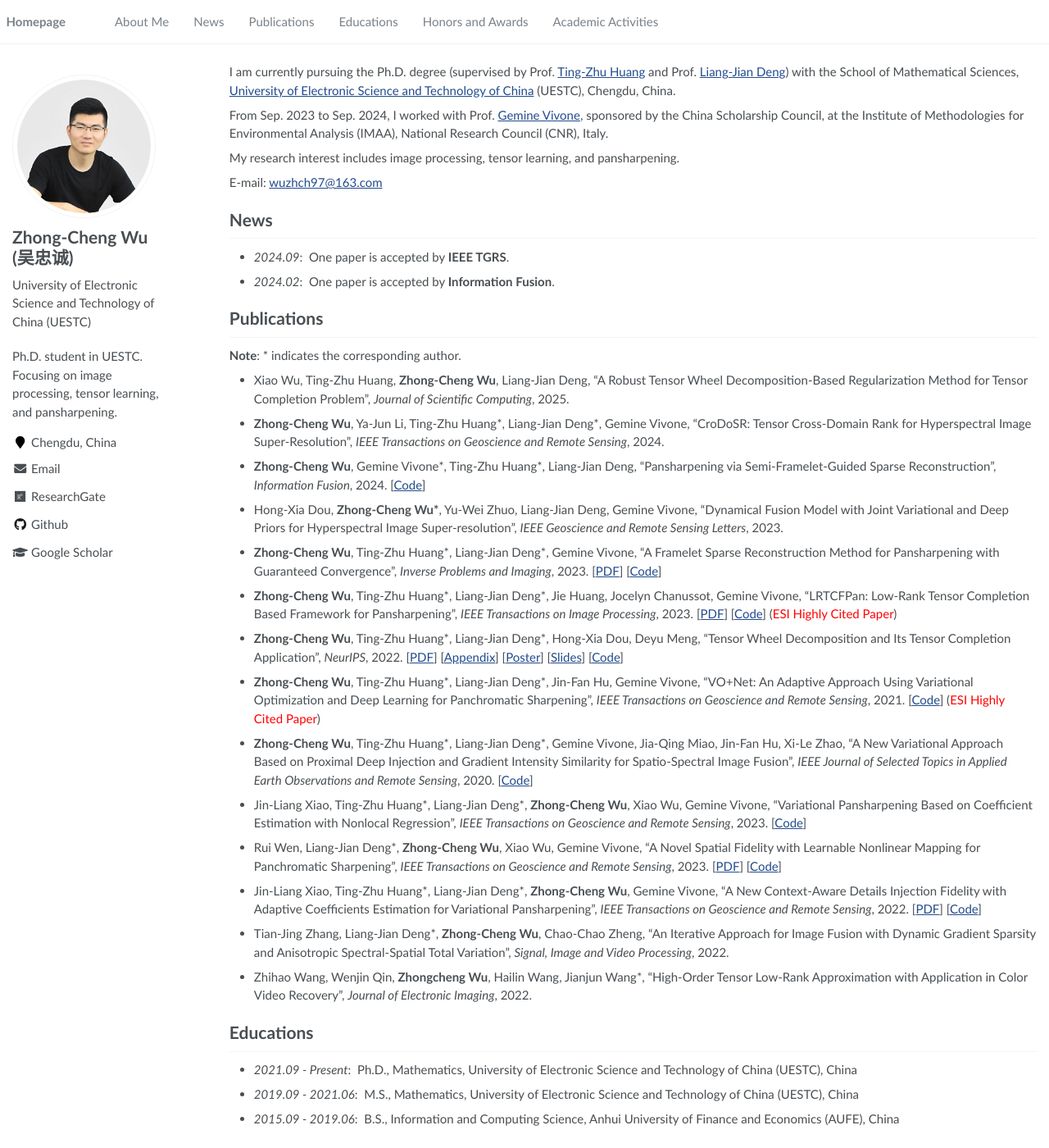
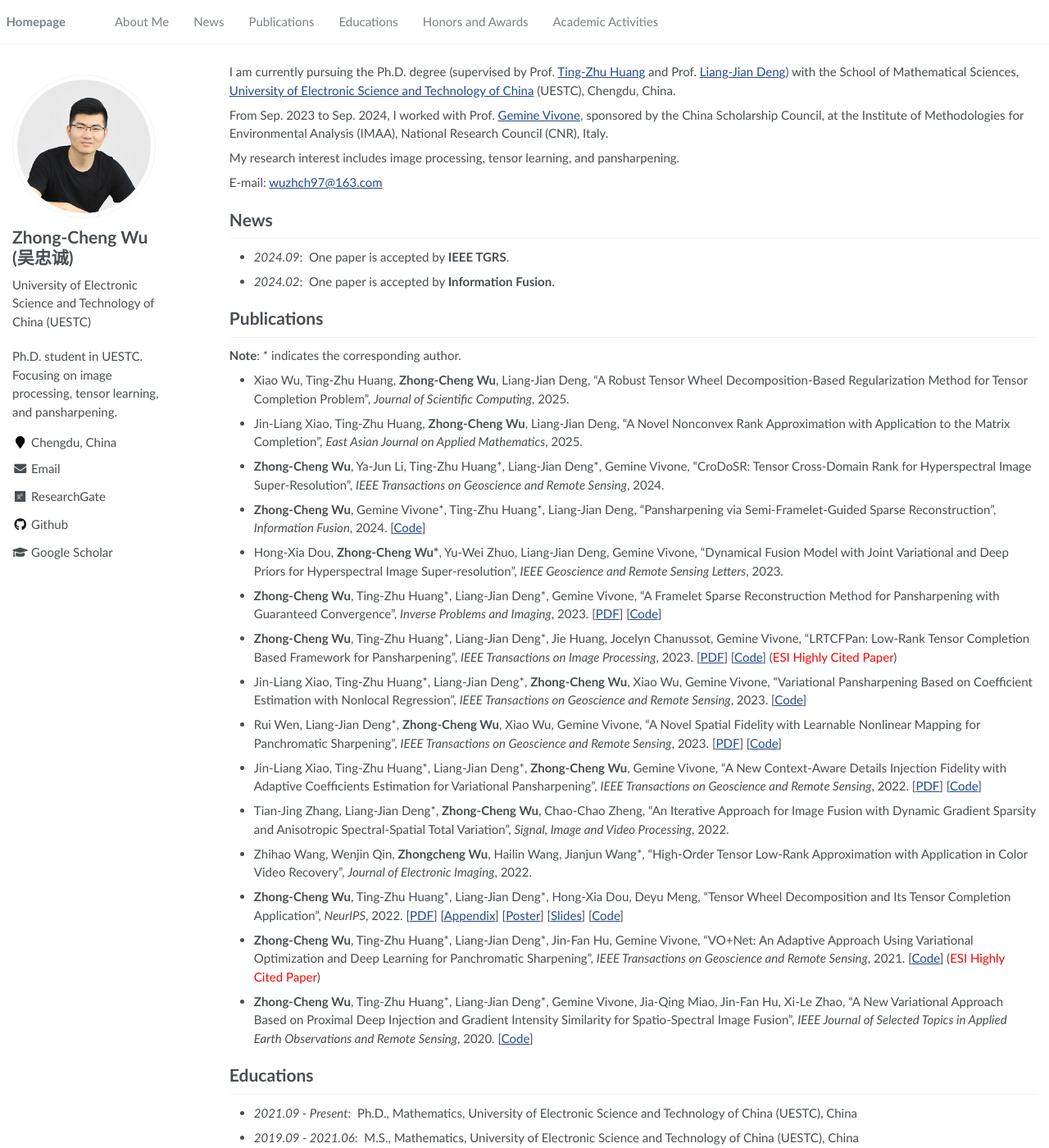
Before and after one commit to zhongchengwu/zhongchengwu.github.io, a Jekyll site: the page built from _pages/about.md, in a window 1280 px wide and 1400 px high. Shown: the whole window at 82% size. Built offline with Jekyll 4.4.1, drawn with Linux system fonts in a browser that asks for light colours.

Commit message:
Update about.md

```diff
--- a/_pages/about.md
+++ b/_pages/about.md
@@ -34,6 +34,8 @@ E-mail: <wuzhch97@163.com> &emsp;
 
 - Xiao Wu, Ting-Zhu Huang, <b>Zhong-Cheng Wu</b>, Liang-Jian Deng, "A Robust Tensor Wheel Decomposition-Based Regularization Method for Tensor Completion Problem", *Journal of Scientific Computing*, 2025.
 
+- Jin-Liang Xiao, Ting-Zhu Huang, <b>Zhong-Cheng Wu</b>, Liang-Jian Deng, "A Novel Nonconvex Rank Approximation with Application to the Matrix Completion", *East Asian Journal on Applied Mathematics*, 2025.
+
 - <b>Zhong-Cheng Wu</b>, Ya-Jun Li, Ting-Zhu Huang\*, Liang-Jian Deng\*, Gemine Vivone, "CroDoSR: Tensor Cross-Domain Rank for Hyperspectral Image Super-Resolution", *IEEE Transactions on Geoscience and Remote Sensing*, 2024.
 
 - <b>Zhong-Cheng Wu</b>, Gemine Vivone\*, Ting-Zhu Huang\*, Liang-Jian Deng, "Pansharpening via Semi-Framelet-Guided Sparse Reconstruction", *Information Fusion*, 2024. [[Code](https://github.com/zhongchengwu/code_SemiFGSR)]
@@ -44,12 +46,6 @@ E-mail: <wuzhch97@163.com> &emsp;
 
 - <b>Zhong-Cheng Wu</b>, Ting-Zhu Huang\*, Liang-Jian Deng\*, Jie Huang, Jocelyn Chanussot, Gemine Vivone, "LRTCFPan: Low-Rank Tensor Completion Based Framework for Pansharpening", *IEEE Transactions on Image Processing*, 2023. [[PDF](https://zhongchengwu.github.io/papers/lrtcfpan_tip2023.pdf)] [[Code](https://github.com/zhongchengwu/code_LRTCFPan)] (<span style="color:red">ESI Highly Cited Paper</span>)
 
-- <b>Zhong-Cheng Wu</b>, Ting-Zhu Huang\*, Liang-Jian Deng\*, Hong-Xia Dou, Deyu Meng, "Tensor Wheel Decomposition and Its Tensor Completion Application", *NeurIPS*, 2022. [[PDF](https://zhongchengwu.github.io/papers/neurips_2022.pdf)] [[Appendix](https://zhongchengwu.github.io/papers/neurips_2022_appendix.pdf)] [[Poster](https://zhongchengwu.github.io/papers/Poster_TWDec.pdf)] [[Slides](https://zhongchengwu.github.io/papers/Slides_TWDec.pdf)] [[Code](https://github.com/zhongchengwu/code_TWDec)]
-
-- <b>Zhong-Cheng Wu</b>, Ting-Zhu Huang\*, Liang-Jian Deng\*, Jin-Fan Hu, Gemine Vivone, "VO+Net: An Adaptive Approach Using Variational Optimization and Deep Learning for Panchromatic Sharpening", *IEEE Transactions on Geoscience and Remote Sensing*, 2021. [[Code](https://liangjiandeng.github.io/Projects_Res/VOFF_2021tgrs.html)] (<span style="color:red">ESI Highly Cited Paper</span>)
-
-- <b>Zhong-Cheng Wu</b>, Ting-Zhu Huang\*, Liang-Jian Deng\*, Gemine Vivone, Jia-Qing Miao, Jin-Fan Hu, Xi-Le Zhao, "A New Variational Approach Based on Proximal Deep Injection and Gradient Intensity Similarity for Spatio-Spectral Image Fusion", *IEEE Journal of Selected Topics in Applied Earth Observations and Remote Sensing*, 2020. [[Code](https://liangjiandeng.github.io/Projects_Res/DMPIF_2020jstars.html)]
-
 - Jin-Liang Xiao, Ting-Zhu Huang\*, Liang-Jian Deng\*, <b>Zhong-Cheng Wu</b>, Xiao Wu, Gemine Vivone, "Variational Pansharpening Based on Coefficient Estimation with Nonlocal Regression", *IEEE Transactions on Geoscience and Remote Sensing*, 2023. [[Code](https://github.com/Jin-liangXiao/SFNLR)]
 
 - Rui Wen, Liang-Jian Deng\*, <b>Zhong-Cheng Wu</b>, Xiao Wu,  Gemine Vivone, "A Novel Spatial Fidelity with Learnable Nonlinear Mapping for Panchromatic Sharpening", *IEEE Transactions on Geoscience and Remote Sensing*, 2023. [[PDF](https://liangjiandeng.github.io/papers/2023/wen-tgrs2023.pdf)] [[Code](https://github.com/liangjiandeng/-LNM-PS)]
@@ -59,6 +55,12 @@ E-mail: <wuzhch97@163.com> &emsp;
 - Tian-Jing Zhang, Liang-Jian Deng\*, <b>Zhong-Cheng Wu</b>, Chao-Chao Zheng, "An Iterative Approach for Image Fusion with Dynamic Gradient Sparsity and Anisotropic Spectral-Spatial Total Variation", *Signal, Image and Video Processing*, 2022.
 
 - Zhihao Wang, Wenjin Qin, <b>Zhongcheng Wu</b>, Hailin Wang, Jianjun Wang\*, "High-Order Tensor Low-Rank Approximation with Application in Color Video Recovery", *Journal of Electronic Imaging*, 2022.
+
+- <b>Zhong-Cheng Wu</b>, Ting-Zhu Huang\*, Liang-Jian Deng\*, Hong-Xia Dou, Deyu Meng, "Tensor Wheel Decomposition and Its Tensor Completion Application", *NeurIPS*, 2022. [[PDF](https://zhongchengwu.github.io/papers/neurips_2022.pdf)] [[Appendix](https://zhongchengwu.github.io/papers/neurips_2022_appendix.pdf)] [[Poster](https://zhongchengwu.github.io/papers/Poster_TWDec.pdf)] [[Slides](https://zhongchengwu.github.io/papers/Slides_TWDec.pdf)] [[Code](https://github.com/zhongchengwu/code_TWDec)]
+
+- <b>Zhong-Cheng Wu</b>, Ting-Zhu Huang\*, Liang-Jian Deng\*, Jin-Fan Hu, Gemine Vivone, "VO+Net: An Adaptive Approach Using Variational Optimization and Deep Learning for Panchromatic Sharpening", *IEEE Transactions on Geoscience and Remote Sensing*, 2021. [[Code](https://liangjiandeng.github.io/Projects_Res/VOFF_2021tgrs.html)] (<span style="color:red">ESI Highly Cited Paper</span>)
+
+- <b>Zhong-Cheng Wu</b>, Ting-Zhu Huang\*, Liang-Jian Deng\*, Gemine Vivone, Jia-Qing Miao, Jin-Fan Hu, Xi-Le Zhao, "A New Variational Approach Based on Proximal Deep Injection and Gradient Intensity Similarity for Spatio-Spectral Image Fusion", *IEEE Journal of Selected Topics in Applied Earth Observations and Remote Sensing*, 2020. [[Code](https://liangjiandeng.github.io/Projects_Res/DMPIF_2020jstars.html)]
 
 # Educations
 - *2021.09 - Present*: &nbsp;Ph.D., Mathematics, University of Electronic Science and Technology of China (UESTC), China
```
